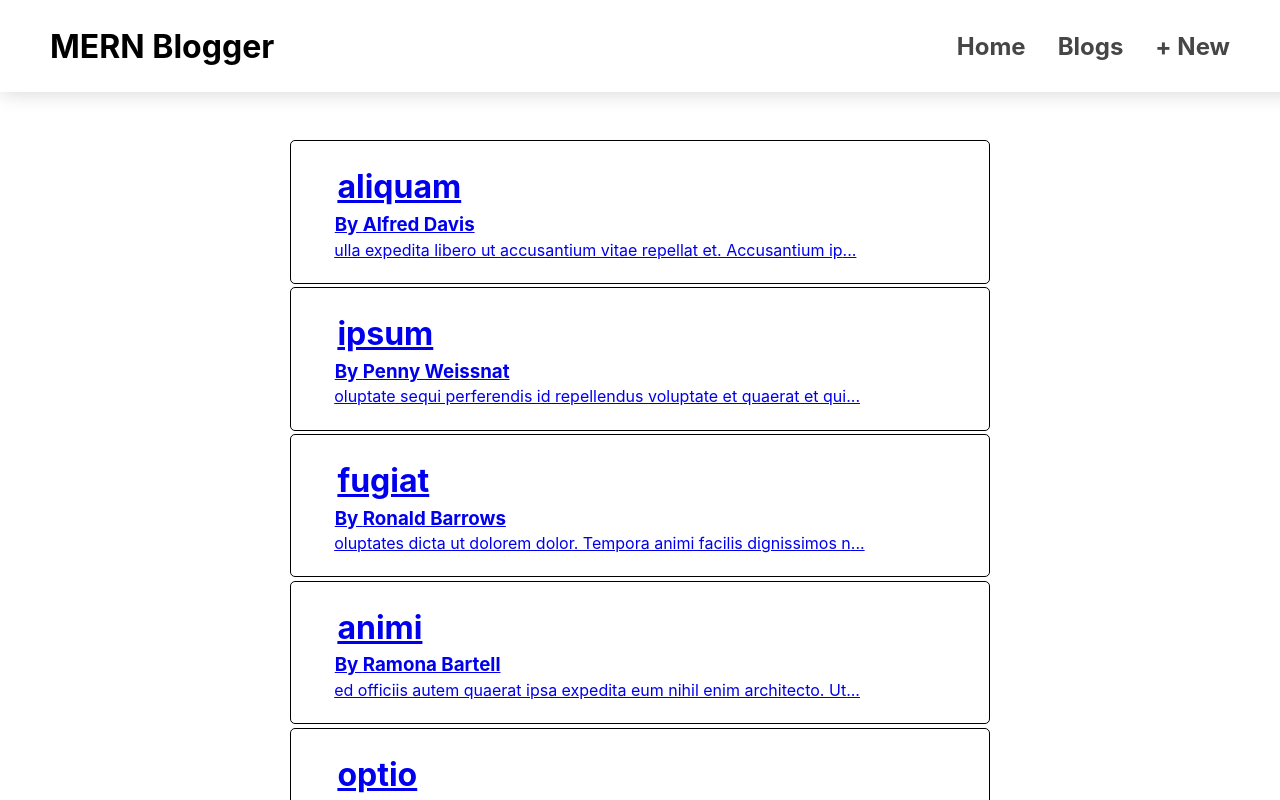
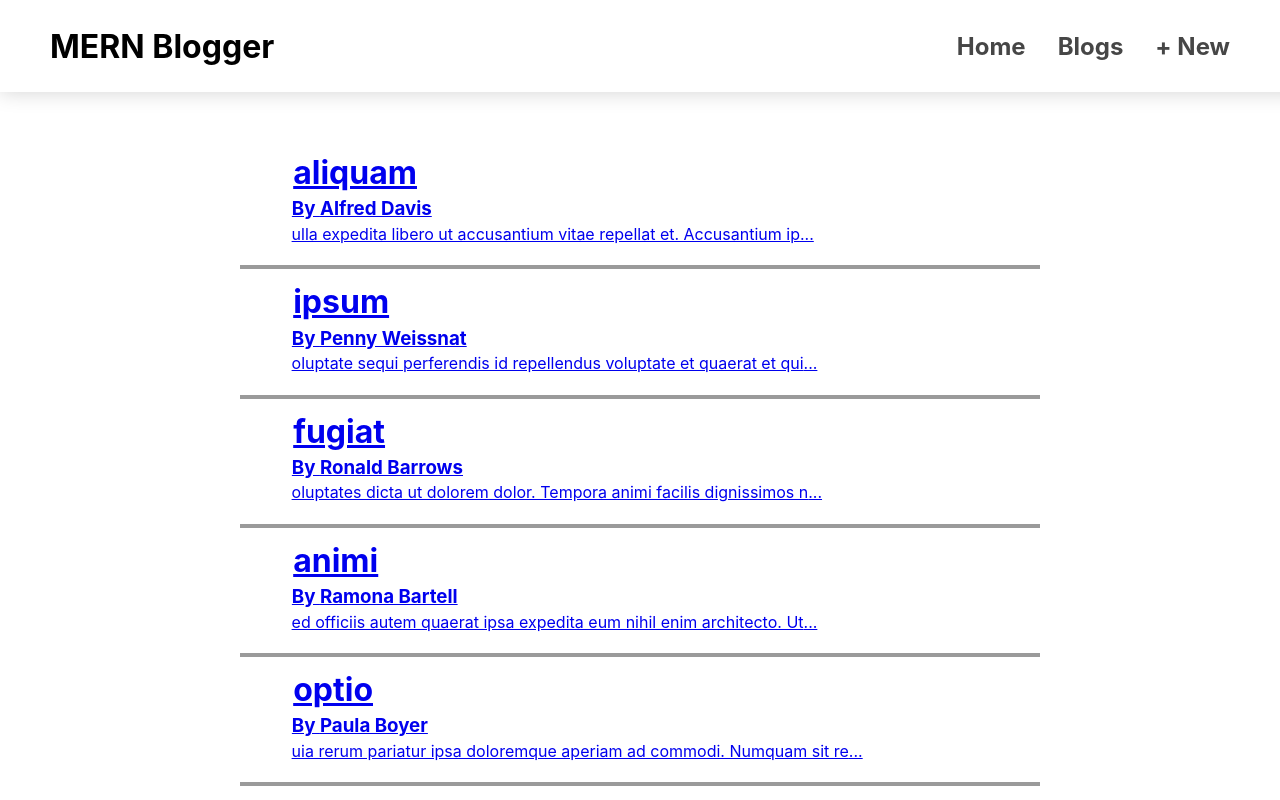
Before and after one commit to Michael-J-Fernandez/ExpressBlogger_mern_client, a React (Create React App) app: page /blogs in a window 1280 px wide. Shown: the top 800 px of the page. Built offline with nearby package versions, Linux system fonts and the light colour scheme; no server answers.

Commit message:
Adjusted styles for BlogsList.

```diff
--- a/src/index.css
+++ b/src/index.css
@@ -44,30 +44,34 @@ code {
 }
 
 .main-content {
-
   margin: 140px;
 }
 
 .blogs {
   width: 100%;
-
 }
 
 .blog-card {
-  border: 1px solid black;
-  border-radius: 5px;
-  margin: .2em 15%;
-  padding: 20px 40px;
+  border-bottom: 4px solid rgb(154, 154, 154);
+  /* border-radius: 5px; */
+  margin: 0 10%;
+  padding: 10px 50px 20px;
+  min-width: 200px;
 }
 
 .blog-card:hover {
-  background-color: rgb(235, 235, 235);
+  background-color: rgb(236, 236, 236);
   cursor: pointer;
 }
 
-.blog-card > * {
-  margin: .2em;
-  padding: 0;
+.blog-card * {
+  margin: 0;
+  padding: .1em;
+}
+
+.blog-card a {
+  text-decoration: none;
+  color: black;
 }
 
 .new-blog-form {
```
